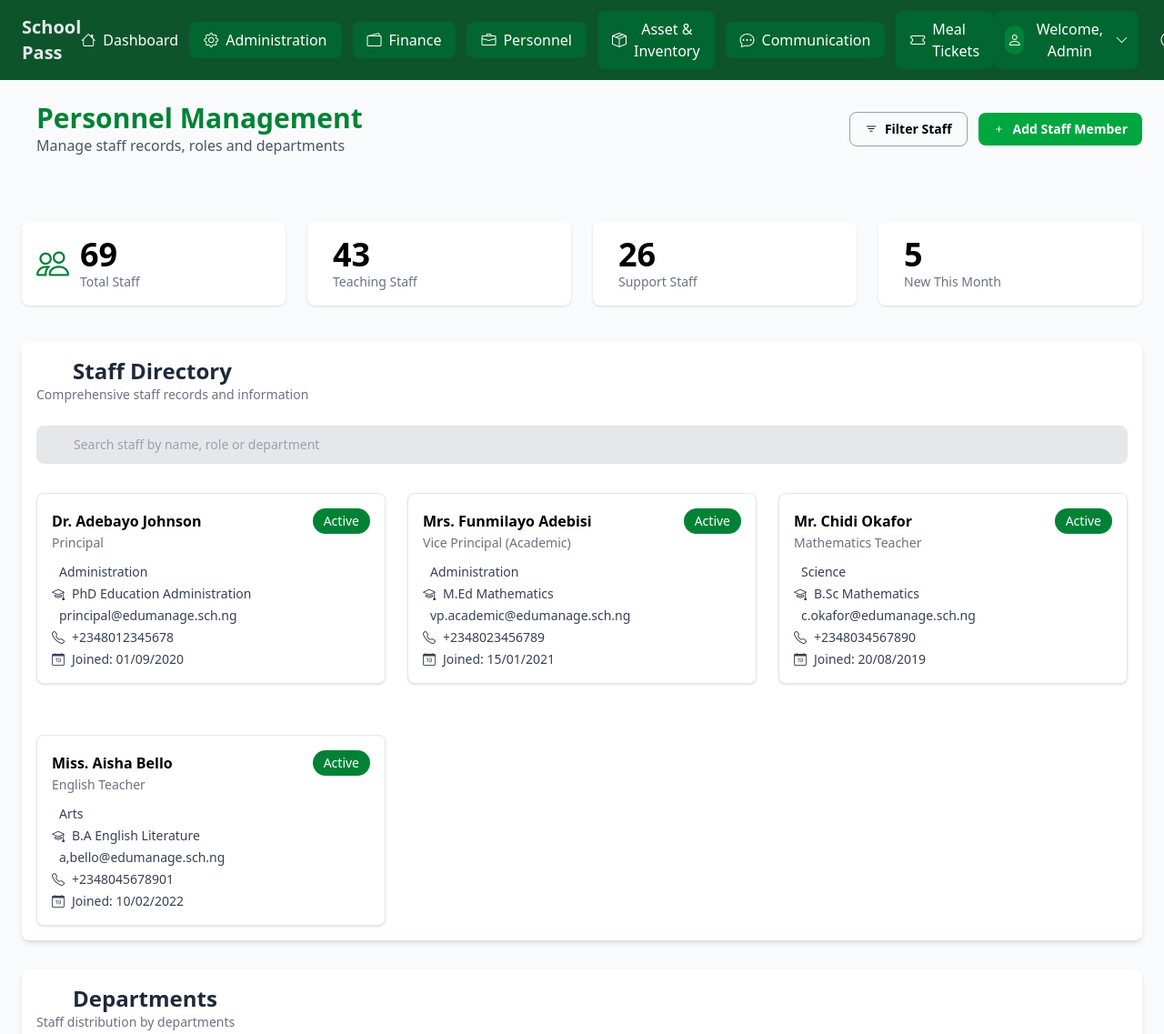
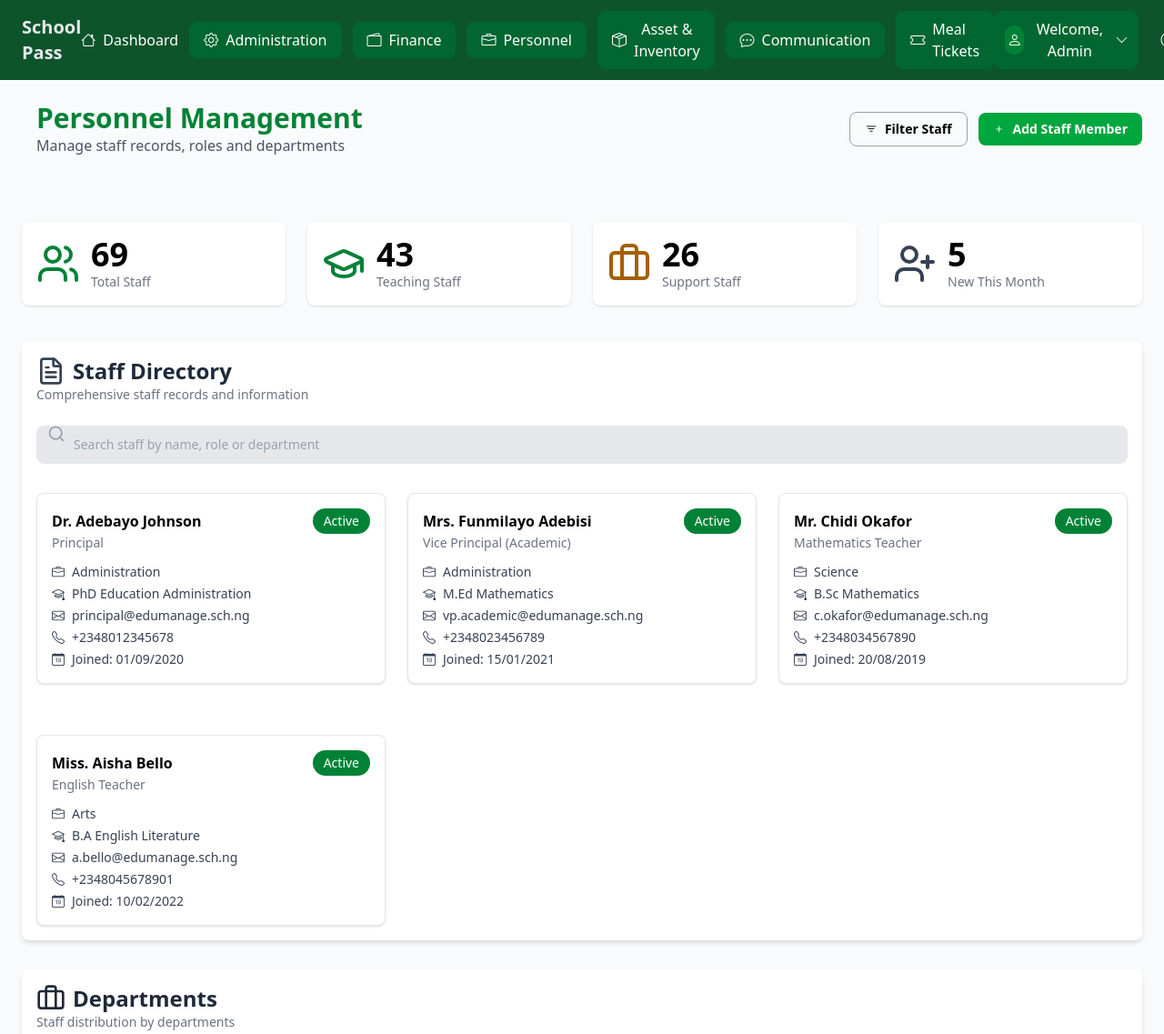
Before and after one commit to EkeanyanwuDavid/School-Manager, a website: page staff_management.html in a window 1280 px wide. Shown: the top 1137 px of the page at 91% size. Drawn offline with nearby package versions, Linux system fonts and the light colour scheme.

Commit message:
staff_management

```diff
--- a/staff_management.html
+++ b/staff_management.html
@@ -361,7 +361,7 @@
 
       <section class="grid gap-6 sm:grid-cols-2 lg:grid-cols-4 mb-10 mt-18">
         <div class="bg-white rounded-lg shadow p-4 flex items-center gap-3">
-          <i class="bi bi-people text-green-700 text-4xl"></i>
+          <i data-lucide="users" class="text-green-700 w-12 h-12"></i>
           <div>
             <p class="text-4xl font-bold">69</p>
             <p class="text-gray-500 text-sm">Total Staff</p>
@@ -369,10 +369,7 @@
         </div>
 
         <div class="bg-white rounded-lg shadow p-4 flex items-center gap-3">
-          <i
-            data-lucide="graduation-cap"
-            class="text-green-700 text-4xl font-bold"
-          ></i>
+          <i data-lucide="graduation-cap" class="text-green-700 w-12 h-12"></i>
           <div>
             <p class="text-4xl font-bold">43</p>
             <p class="text-gray-500 text-sm">Teaching Staff</p>
@@ -380,10 +377,7 @@
         </div>
 
         <div class="bg-white rounded-lg shadow p-4 flex items-center gap-3">
-          <i
-            data-lucide="briefcase"
-            class="text-yellow-700 font-extrabold text-4xl"
-          ></i>
+          <i data-lucide="briefcase" class="text-yellow-700 w-12 h-12"></i>
           <div>
             <p class="text-4xl font-bold">26</p>
             <p class="text-gray-500 text-sm">Support Staff</p>
@@ -391,7 +385,7 @@
         </div>
 
         <div class="bg-white rounded-lg shadow p-4 flex items-center gap-3">
-          <i data-lucide="user-plus" class="text-gray-700 text-4xl"></i>
+          <i data-lucide="user-plus" class="text-gray-700 w-12 h-12"></i>
           <div>
             <p class="text-4xl font-bold">5</p>
             <p class="text-gray-500 text-sm">New This Month</p>
@@ -425,7 +419,7 @@
         </div>
 
         <section class="grid gap-6 sm:grid-cols-2 lg:grid-cols-3">
-          <!-- Staff Card -->
+          <!-- Staff Card 1 -->
           <div
             class="bg-white border border-gray-200 rounded-lg mt-8 shadow p-4"
           >
@@ -441,13 +435,13 @@
 
             <div class="mt-3 space-y-1 text-sm text-gray-700">
               <p class="flex items-center gap-2">
-                <i data-lucide="briefcase"></i> Administration
+                <i class="bi bi-briefcase"></i> Administration
               </p>
               <p class="flex items-center gap-2">
                 <i class="bi bi-mortarboard"></i> PhD Education Administration
               </p>
               <p class="flex items-center gap-2">
-                <i data-lucide="mail"></i> principal@edumanage.sch.ng
+                <i class="bi bi-envelope"></i> principal@edumanage.sch.ng
               </p>
               <p class="flex items-center gap-2">
                 <i class="bi bi-telephone"></i> +2348012345678
@@ -457,6 +451,8 @@
               </p>
             </div>
           </div>
+
+          <!-- Staff Card 2 -->
           <div
             class="bg-white border border-gray-200 rounded-lg mt-8 shadow p-4"
           >
@@ -472,13 +468,13 @@
 
             <div class="mt-3 space-y-1 text-sm text-gray-700">
               <p class="flex items-center gap-2">
-                <i data-lucide="briefcase"></i> Administration
+                <i class="bi bi-briefcase"></i> Administration
               </p>
               <p class="flex items-center gap-2">
                 <i class="bi bi-mortarboard"></i> M.Ed Mathematics
               </p>
               <p class="flex items-center gap-2">
-                <i data-lucide="mail"></i> vp.academic@edumanage.sch.ng
+                <i class="bi bi-envelope"></i> vp.academic@edumanage.sch.ng
               </p>
               <p class="flex items-center gap-2">
                 <i class="bi bi-telephone"></i> +2348023456789
@@ -488,6 +484,8 @@
               </p>
             </div>
           </div>
+
+          <!-- Staff Card 3 -->
           <div
             class="bg-white border border-gray-200 rounded-lg mt-8 shadow p-4"
           >
@@ -503,13 +501,13 @@
 
             <div class="mt-3 space-y-1 text-sm text-gray-700">
               <p class="flex items-center gap-2">
-                <i data-lucide="briefcase"></i> Science
+                <i class="bi bi-briefcase"></i> Science
               </p>
               <p class="flex items-center gap-2">
                 <i class="bi bi-mortarboard"></i> B.Sc Mathematics
               </p>
               <p class="flex items-center gap-2">
-                <i data-lucide="mail"></i> c.okafor@edumanage.sch.ng
+                <i class="bi bi-envelope"></i> c.okafor@edumanage.sch.ng
               </p>
               <p class="flex items-center gap-2">
                 <i class="bi bi-telephone"></i> +2348034567890
@@ -519,6 +517,8 @@
               </p>
             </div>
           </div>
+
+          <!-- Staff Card 4 -->
           <div
             class="bg-white border border-gray-200 rounded-lg mt-8 shadow p-4"
           >
@@ -534,13 +534,13 @@
 
             <div class="mt-3 space-y-1 text-sm text-gray-700">
               <p class="flex items-center gap-2">
-                <i data-lucide="briefcase"></i> Arts
+                <i class="bi bi-briefcase"></i> Arts
               </p>
               <p class="flex items-center gap-2">
                 <i class="bi bi-mortarboard"></i> B.A English Literature
               </p>
               <p class="flex items-center gap-2">
-                <i data-lucide="mail"></i> a,bello@edumanage.sch.ng
+                <i class="bi bi-envelope"></i> a.bello@edumanage.sch.ng
               </p>
               <p class="flex items-center gap-2">
                 <i class="bi bi-telephone"></i> +2348045678901
@@ -623,4 +623,7 @@
       </div>
     </main>
   </body>
+  <script>
+    lucide.createIcons();
+  </script>
 </html>
```
Also changed, not shown: src/output.css.
